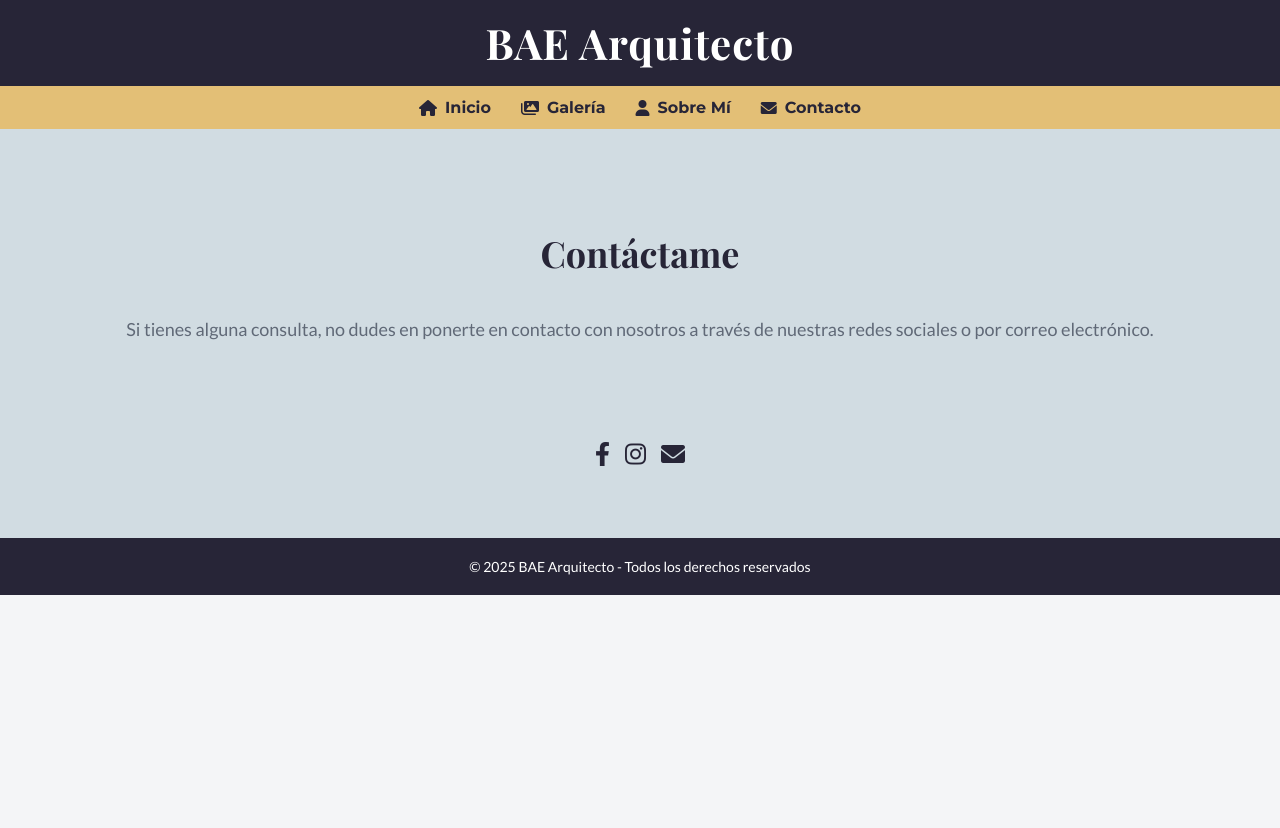
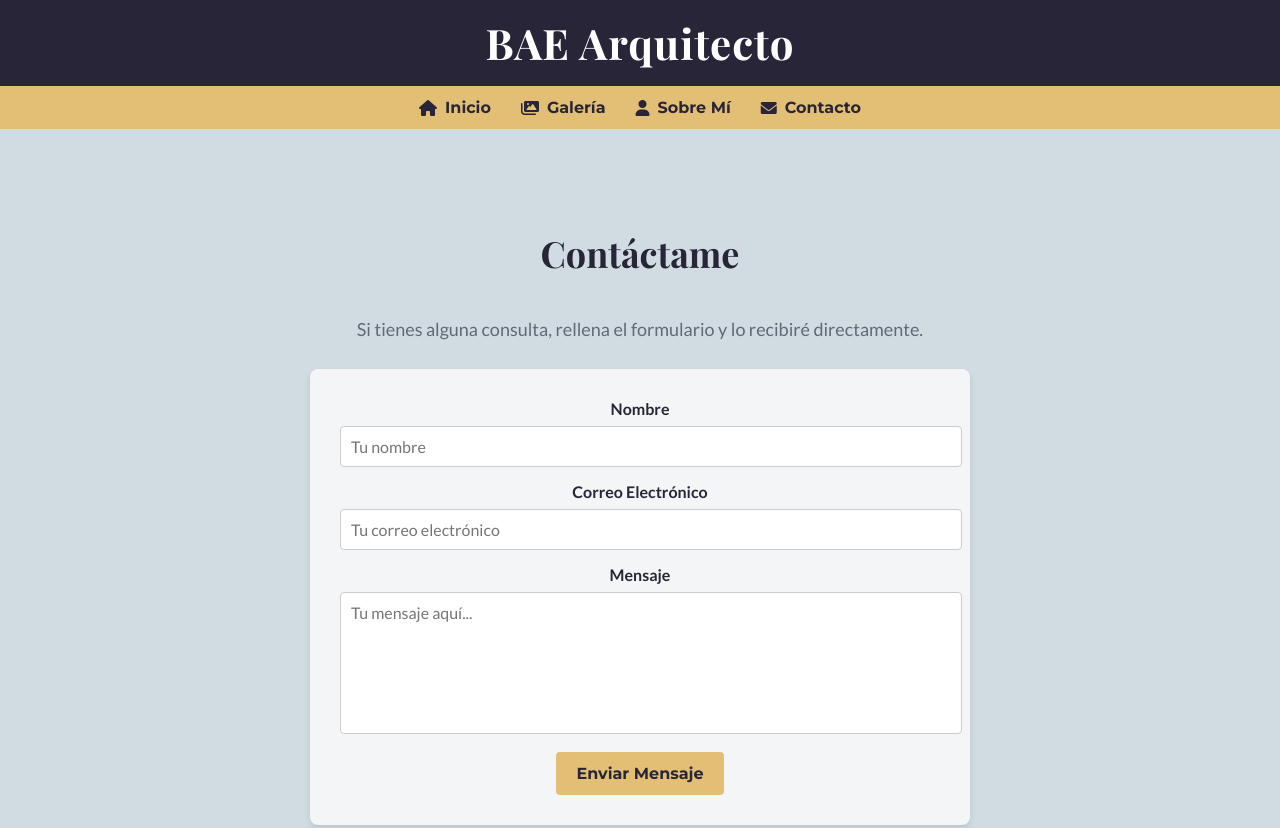
Before and after one commit to DustinSalinas/BAE, a plain HTML site: page contacto.html in a window 1280 px wide. Shown: the top 828 px of the page. Before the commit the page ends 800 px from the top, so only its background shows below. Drawn offline with nearby package versions, Linux system fonts and the light colour scheme.

Commit message:
Update contacto.html

```diff
--- a/contacto.html
+++ b/contacto.html
@@ -8,7 +8,6 @@
     <!-- Fuentes y Estilos -->
     <link href="https://fonts.googleapis.com/css2?family=Playfair+Display:wght@400;700&family=Lato:wght@400;700&family=Montserrat:wght@400;700&display=swap" rel="stylesheet">
 
-    <!-- Favicon -->
     <link rel="icon" href="https://i.ibb.co/BVYGBkW/logo.png" type="image/png">
 
     <link rel="stylesheet" href="https://cdnjs.cloudflare.com/ajax/libs/font-awesome/6.0.0-beta3/css/all.min.css">
@@ -193,9 +192,21 @@
     <!-- Sección de contacto -->
     <section class="contact">
         <h2>Contáctame</h2>
-        <p>Si tienes alguna consulta, no dudes en ponerte en contacto con nosotros a través de nuestras redes sociales o por correo electrónico.</p>
+        <p>Si tienes alguna consulta, rellena el formulario y lo recibiré directamente.</p>
 
-        <p id="formFeedback" class="form-feedback"></p>
+        <!-- Formulario de contacto -->
+        <form class="contact-form" action="https://formspree.io/f/tu-form-id" method="POST">
+            <label for="name">Nombre</label>
+            <input type="text" id="name" name="name" placeholder="Tu nombre" required>
+
+            <label for="email">Correo Electrónico</label>
+            <input type="email" id="email" name="email" placeholder="Tu correo electrónico" required>
+
+            <label for="message">Mensaje</label>
+            <textarea id="message" name="message" placeholder="Tu mensaje aquí..." required></textarea>
+
+            <button type="submit">Enviar Mensaje</button>
+        </form>
 
         <div class="social-links">
             <a href="https://www.facebook.com/" target="_blank" title="Facebook">
@@ -204,7 +215,7 @@
             <a href="https://www.instagram.com/" target="_blank" title="Instagram">
                 <i class="fab fa-instagram"></i>
             </a>
-            <a href="mailto:" title="Correo Electrónico">
+            <a href="mailto:tucorreo@ejemplo.com" title="Correo Electrónico">
                 <i class="fas fa-envelope"></i>
             </a>
         </div>
@@ -214,6 +225,5 @@
     <footer>
         <p>&copy; 2025 BAE Arquitecto - Todos los derechos reservados</p>
     </footer>
-
 </body>
 </html>
```
